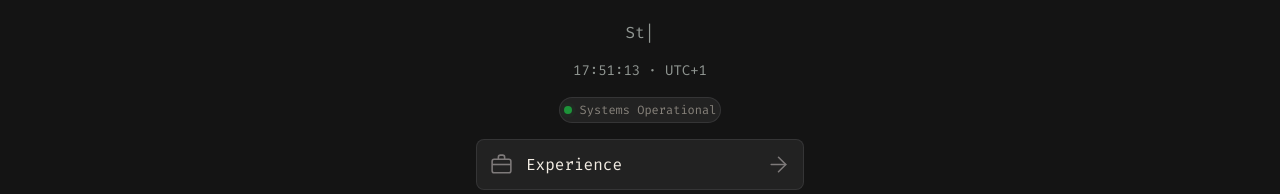
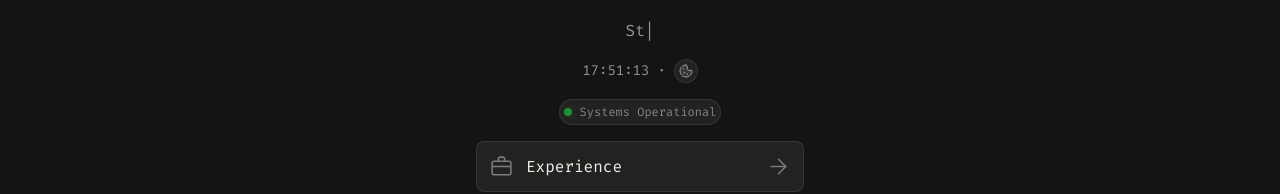
Before and after one commit to chris911e/portfolio-frontend, a React (Vite) app: page / in a window 1280 px wide. Shown: the part 285-479 px from the top of the page. Built offline with nearby package versions, Linux system fonts and the light colour scheme.

Commit message:
feat: Theme Button

```diff
--- /dev/null
+++ b/src/components/ThemeIcon.tsx
@@ -0,0 +1,118 @@
+import { useRef, useState } from "react"
+import { themeOptions } from "../constants/theme"
+import { useTheme } from "../context/ThemeContext"
+
+export default function ThemeIcon() {
+	const { theme, setTheme } = useTheme()
+	const [isOpen, setIsOpen] = useState(false)
+	const closeTimeoutRef = useRef<number | null>(null)
+
+	const openTooltip = () => {
+		if(closeTimeoutRef.current) {
+			window.clearTimeout(closeTimeoutRef.current)
+			closeTimeoutRef.current = null
+		}
+
+		setIsOpen(true)
+	}
+
+	const closeTooltip = () => {
+		if(closeTimeoutRef.current) {
+			window.clearTimeout(closeTimeoutRef.current)
+		}
+
+		closeTimeoutRef.current = window.setTimeout(() => {
+			setIsOpen(false)
+			closeTimeoutRef.current = null
+		}, 120)
+	}
+
+	return(
+		<div
+			className="relative"
+			onMouseEnter={openTooltip}
+			onMouseLeave={closeTooltip}
+		>
+			<button
+				type="button"
+				className={`
+					${theme.colors.secondary}
+					h-6
+					w-6
+					rounded-full
+					border-[1px]
+					border-gray-300/10
+					hover:border-gray-300/20
+					hover:cursor-pointer
+					flex
+					items-center
+					justify-center
+					transition-all
+					duration-200
+					${isOpen ? "scale-105" : "scale-100"}
+				`}
+				aria-label="Select theme"
+			>
+				<span className="sr-only">Theme selector</span>
+				<img
+					src="/icons/theme.svg"
+					alt=""
+					className="h-4 w-4 opacity-85"
+				/>
+			</button>
+
+			<div
+				className={`
+					${theme.colors.secondary}
+					absolute
+					left-1/2
+					bottom-10
+					min-w-36
+					rounded-lg
+					border-[1px]
+					border-gray-300/10
+					backdrop-blur-md
+					p-2
+					z-[70]
+					transition-all
+					duration-200
+					origin-bottom
+					${isOpen ? "opacity-100 -translate-x-1/2 translate-y-0 scale-100 pointer-events-auto" : "opacity-0 -translate-x-1/2 translate-y-1 scale-95 pointer-events-none"}
+				`}
+			>
+				{themeOptions.map((option) => {
+					const isSelected = option.theme.colors.primary === theme.colors.primary
+
+					return(
+						<button
+							key={option.name}
+							type="button"
+							className={`
+                                cursor-pointer
+								w-full
+								flex
+								items-center
+								justify-between
+								px-2
+								py-1.5
+								rounded-md
+								text-xs
+								hover:bg-gray-300/15
+								transition-colors
+								duration-150
+								${isSelected ? "text-[#f3ede4]" : "text-[#87827B]"}
+							`}
+							onClick={() => setTheme(option.theme)}
+						>
+							<span>{option.name}</span>
+							<span className="flex items-center gap-1">
+								<span className={`h-2 w-2 rounded-full ${option.theme.colors.primary}`} />
+								<span className={`h-2 w-2 rounded-full ${option.theme.colors.primary}`} />
+							</span>
+						</button>
+					)
+				})}
+			</div>
+		</div>
+	)
+}
--- a/src/constants/theme.ts
+++ b/src/constants/theme.ts
@@ -9,5 +9,43 @@ export const defaultTheme = {
     },
 }
 
+export const forestTheme = {
+    colors: {
+        primary: "bg-[#0f1b15]",
+        secondary: "bg-[#182a22]"
+    },
+    text: {
+        primary: "text-[#f2f5ef]",
+        secondary: "text-[#9ca8a0]"
+    }
+}
+
+export const twilightTheme = {
+    colors: {
+        primary: "bg-[#17131f]",
+        secondary: "bg-[#241f30]"
+    },
+    text: {
+        primary: "text-[#f3eefc]",
+        secondary: "text-[#9e93b3]"
+    }
+}
+
+export const themeOptions = [
+    {
+        name: "Dark",
+        theme: defaultTheme
+    },
+    {
+        name: "Forest",
+        theme: forestTheme
+    },
+    {
+        name: "Twilight",
+        theme: twilightTheme
+    }
+]
+
+
 export type Theme = typeof defaultTheme
 export type ThemeColorKey = keyof Theme["colors"]
--- a/src/pages/Home.tsx
+++ b/src/pages/Home.tsx
@@ -4,6 +4,7 @@ import Dot from "../components/Dot";
 import Profile from "../components/Profile";
 import Tabbed from "../components/Tabbed/Tabbed";
 import Tag from "../components/Tabbed/Tag";
+import ThemeIcon from "../components/ThemeIcon";
 import Time from "../components/Time";
 import Typewriter from "../components/Typewriter";
 
@@ -81,15 +82,16 @@ export default function Home() {
                 </div>
 
                 <div
-                    className="flex gap-2 text-sm text-[#909692] stagger-in"
+                    className="flex gap-2 text-sm text-[#909692] items-center stagger-in"
                     style={{ animationDelay: `${3 * delayStep}ms` }}
                 >
-                    <Time timeZone="Europe/Berlin" /> · UTC+1
+                    <Time timeZone="Europe/Berlin" /> ·
+                    <ThemeIcon />
                 </div>
 
                 {/* To Do: Red/Green based off of status via API */}
                 <div
-                    className="stagger-in"
+                    className="stagger-in flex gap-2"
                     style={{ animationDelay: `${4 * delayStep}ms` }}
                 >
                     <Tag>
```
Also changed, not shown: public/icons/theme.svg (added).
